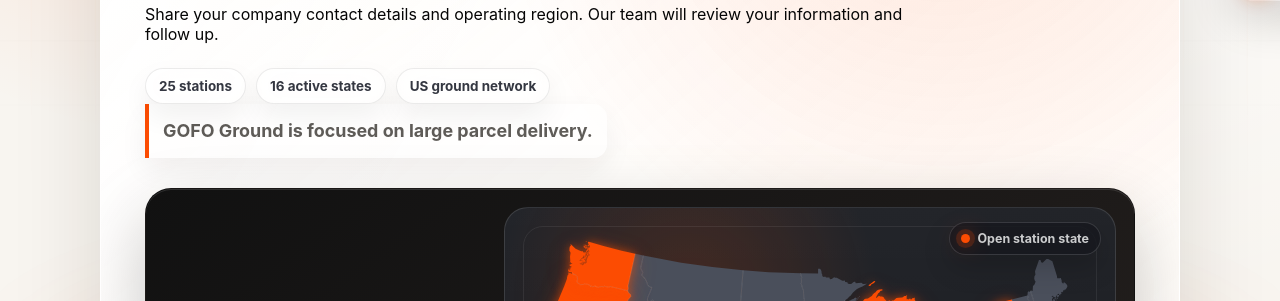
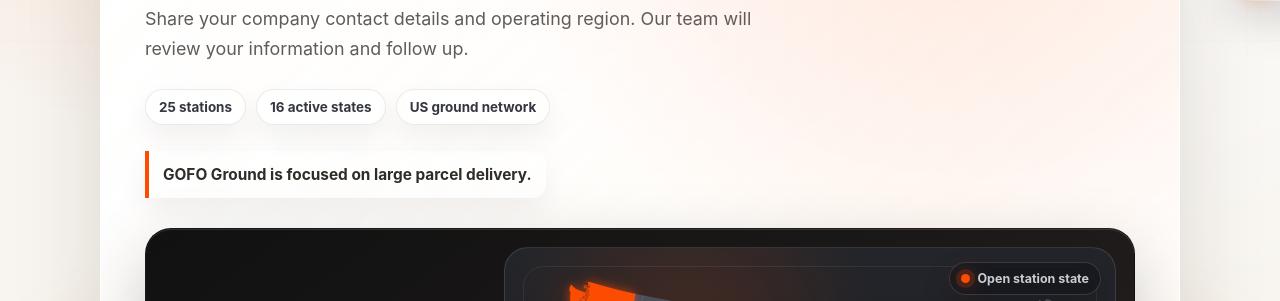
Before and after one commit to yingchi0619/GROUND_DSP_WEBSITE, a plain HTML site: page index.html in a window 1280 px wide. Shown: the part 425-726 px from the top of the page. Drawn offline with Linux system fonts and the light colour scheme.

Commit message:
Fix intro note spacing

```diff
--- a/styles.css
+++ b/styles.css
@@ -217,7 +217,7 @@
   text-wrap: balance;
 }
 
-.intro p:last-child {
+.intro > p:not(.eyebrow):not(.ground-note) {
   max-width: 620px;
   margin: 0;
   color: var(--muted);
@@ -248,9 +248,10 @@
 }
 
 .ground-note {
-  display: inline-flex;
+  display: flex;
+  width: fit-content;
   max-width: 560px;
-  margin: 16px 0 0;
+  margin: 26px 0 0;
   padding: 12px 14px;
   border-left: 4px solid var(--brand);
   border-radius: 0 14px 14px 0;
```
